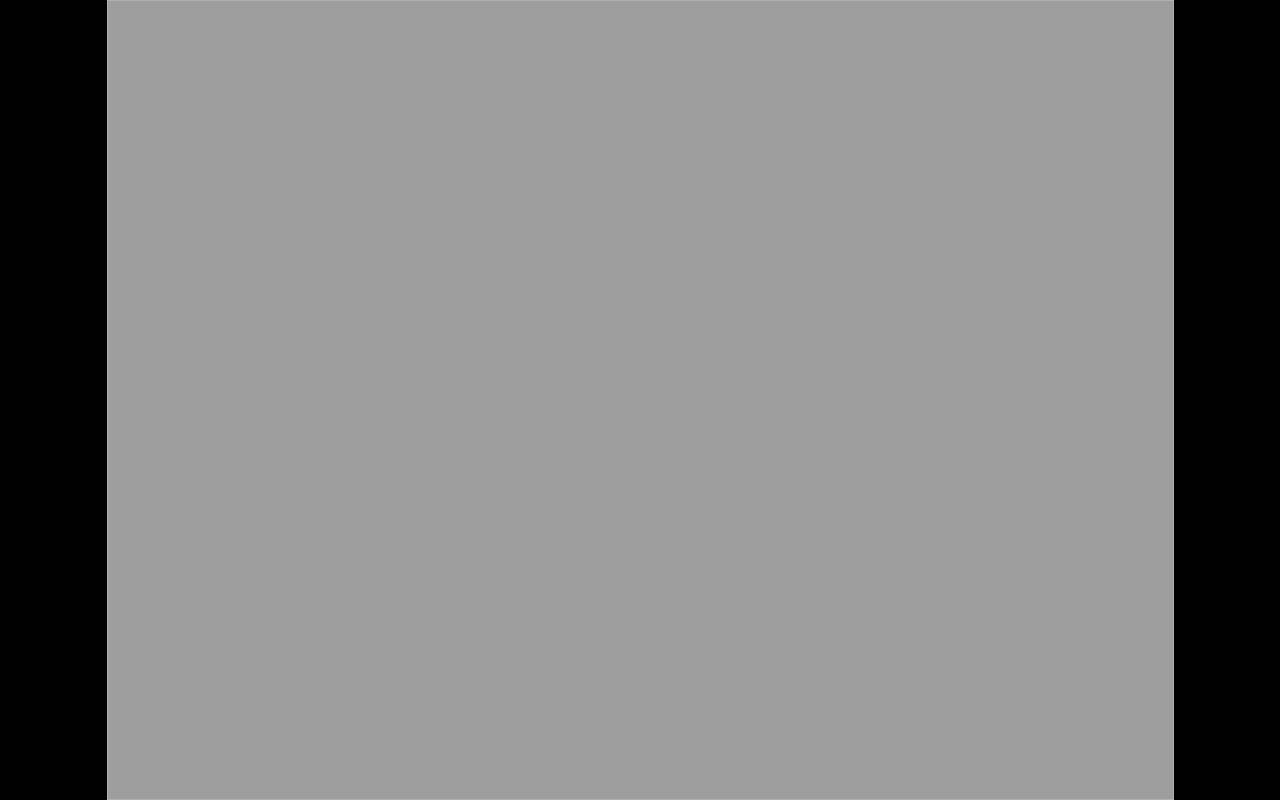
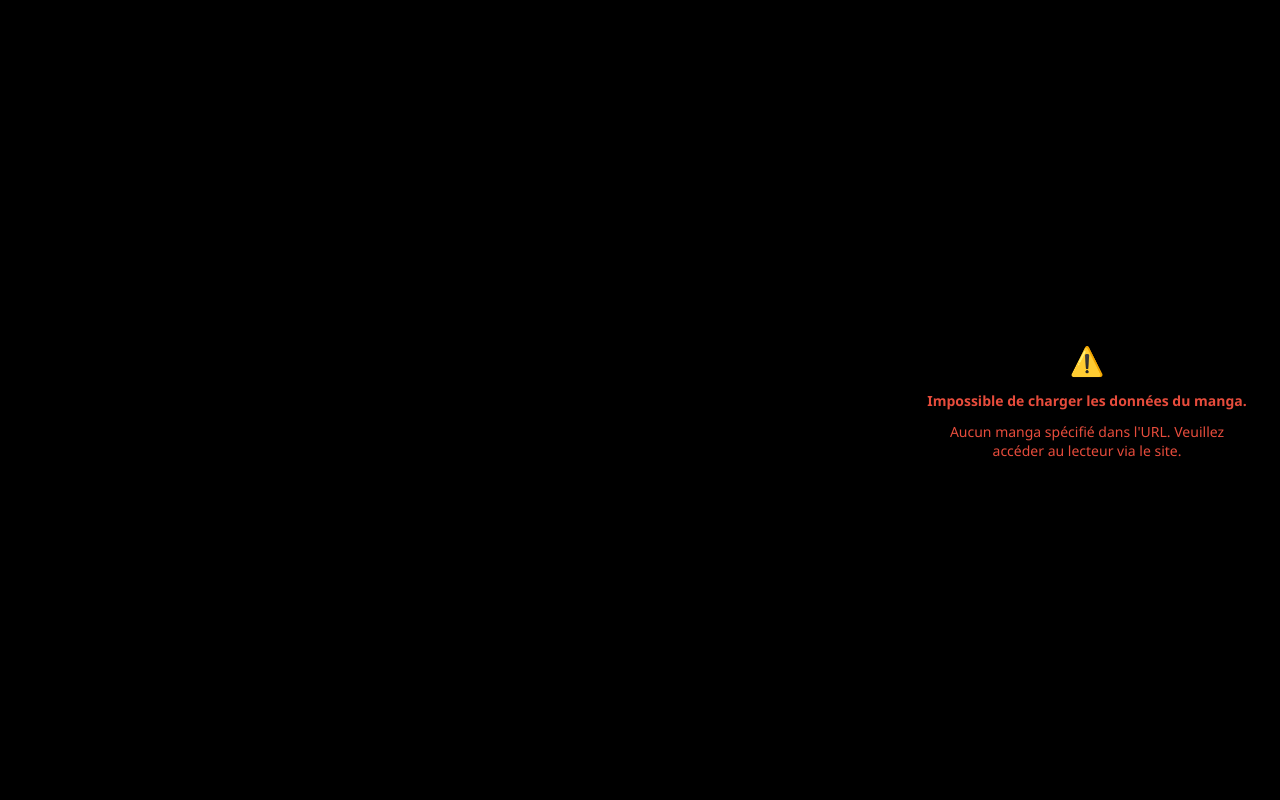
Before and after one commit to Pandora-Ze/quintalis-studio, a website: page static/lecteur-manga.html in a window 1280 px wide. Drawn offline with Linux system fonts and the light colour scheme; no server answers.

Commit message:
Essai maj lecteur

```diff
--- a/static/lecteur-manga.html
+++ b/static/lecteur-manga.html
@@ -797,7 +797,7 @@
         let scrollMode = false;
         let fitMode = 'contain';
         let sharpnessMode = localStorage.getItem('manga_sharpness') || 'hd';
-        let readingDirection = localStorage.getItem('manga_direction') || 'rtl'; // 'rtl' = Manga D ➔ G par défaut
+        let readingDirection = localStorage.getItem('manga_direction') || 'rtl';
         let isZoomed = false;
         let isTransitioning = false;
         let nextChapterPreloaded = null;
@@ -828,7 +828,7 @@
         const viewport = document.getElementById('viewport');
 
         const urlParams = new URLSearchParams(window.location.search);
-        const mangaId = urlParams.get('id') || 'default';
+        const mangaId = urlParams.get('id'); // Aucun défaut automatique
         const themeColor = '#' + (urlParams.get('color') || '3498db');
         document.documentElement.style.setProperty('--accent', themeColor);
 
@@ -840,36 +840,12 @@
         }
 
         const fallbackData = {
-        "default": {
-        "1": {
-        "title": "Le Dernier Festival",
-        "pages": Array.from({ length: 28 }, (_, i) =>
-        `https://cdn.jsdelivr.net/gh/Pandora-Ze/quintalis-manga-assets@main/kosmos-beta/ch-01/p${String(i + 1).padStart(2, '0')}.webp`
-        ).concat([
-        "https://cdn.jsdelivr.net/gh/Pandora-Ze/quintalis-manga-assets@main/kosmos-beta/Scantrad.webp"
-        ])
-        },
-        "2": {
-        "title": "CONQUÊTE ACCOMPLIE",
-        "pages": [
-        "https://cdn.jsdelivr.net/gh/Pandora-Ze/quintalis-manga-assets@main/kosmos-beta/Traduction.webp"
-        ]
-        }
-        },
         "kosmos-beta": {
         "1": {
-        "title": "Le Dernier Festival",
-        "pages": Array.from({ length: 28 }, (_, i) =>
-        `https://cdn.jsdelivr.net/gh/Pandora-Ze/quintalis-manga-assets@main/kosmos-beta/ch-01/p${String(i + 1).padStart(2, '0')}.webp`
-        ).concat([
-        "https://cdn.jsdelivr.net/gh/Pandora-Ze/quintalis-manga-assets@main/kosmos-beta/Scantrad.webp"
-        ])
-        },
-        "2": {
-        "title": "CONQUÊTE ACCOMPLIE",
-        "pages": [
-        "https://cdn.jsdelivr.net/gh/Pandora-Ze/quintalis-manga-assets@main/kosmos-beta/Traduction.webp"
-        ]
+        "title": "LE DERNIER FESTIVAL",
+        "pages": Array.from({ length: 15 }, (_, i) =>
+        `https://cdn.jsdelivr.net/gh/Pandora-Ze/quintalis-manga-assets@main/kosmos-beta/ch-01/${String(i + 1).padStart(2, '0')}.webp`
+        )
         }
         }
         };
@@ -899,11 +875,18 @@
         }
 
         function initializeReader(data) {
-        const activeId = data[mangaId] ? mangaId : (data['kosmos-beta'] ? 'kosmos-beta' : Object.keys(data)[0]);
-        mangaData = data[activeId];
-
-        const nameKey = activeId !== 'default' ? activeId : (mangaId !== 'default' ? mangaId : 'Kosmos Beta');
-        const autoTitle = (mangaData && mangaData.title) ? mangaData.title : nameKey.split(/[-_]/).map(w => w.charAt(0).toUpperCase() + w.slice(1)).join(' ');
+        if (!mangaId) {
+        showError("Aucun manga spécifié. Ouvrez ce lecteur depuis une page de projet.");
+        return;
+        }
+
+        if (!data[mangaId]) {
+        showError(`Le projet "${mangaId}" est introuvable dans la base de données.`);
+        return;
+        }
+
+        mangaData = data[mangaId];
+        const autoTitle = (mangaData && mangaData.title) ? mangaData.title : mangaId.split(/[-_]/).map(w => w.charAt(0).toUpperCase() + w.slice(1)).join(' ');
         mangaTitleDisplay.textContent = autoTitle;
         document.title = autoTitle + ' — Lecteur Quintalis';
 
@@ -911,7 +894,7 @@
         chapterKeys = sortChapterKeys(Object.keys(currentChapters));
 
         if (chapterKeys.length === 0) {
-        showError(`Aucun chapitre trouvé pour le projet "${activeId}".`);
+        showError(`Aucun chapitre trouvé pour le projet "${mangaId}".`);
         return;
         }
 
@@ -926,7 +909,7 @@
         if (urlCh && currentChapters[urlCh]) {
         startCh = urlCh;
         } else {
-        const savedProgress = localStorage.getItem('manga_progress_' + activeId);
+        const savedProgress = localStorage.getItem('manga_progress_' + mangaId);
         if (savedProgress) {
         try {
         const parsed = JSON.parse(savedProgress);
@@ -952,23 +935,27 @@
         window.location.href.startsWith('blob:');
 
         async function loadDataSource() {
+        if (!mangaId) {
+        showError("Aucun manga spécifié dans l'URL. Veuillez accéder au lecteur via le site.");
+        return;
+        }
+
         if (isBlobOrLocal) {
         initializeReader(fallbackData);
         return;
         }
 
+        const cacheBuster = '?t=' + Date.now();
         const candidateUrls = [
-        'manga-data.json',
-        '/manga-data.json',
-        '../manga-data.json',
-        'static/manga-data.json',
-        '/static/manga-data.json'
+        '/static/manga-data.json' + cacheBuster,
+        'manga-data.json' + cacheBuster,
+        '/manga-data.json' + cacheBuster
         ];
 
         let loadedData = null;
         for (const u of candidateUrls) {
         try {
-        const r = await fetch(u);
+        const r = await fetch(u, { cache: 'no-store' });
         if (r.ok) {
         loadedData = await r.json();
         break;
@@ -977,13 +964,9 @@
         }
 
         if (loadedData) {
-        if (!loadedData[mangaId] && !loadedData['default'] && !fallbackData[mangaId]) {
-        showError(`Projet "${mangaId}" introuvable dans manga-data.json.`);
-        return;
-        }
         initializeReader(loadedData);
         } else {
-        console.warn("manga-data.json inaccessible, repli sur fallbackData.");
+        console.warn("manga-data.json inaccessible en ligne, repli sur données internes.");
         initializeReader(fallbackData);
         }
         }
@@ -1085,19 +1068,16 @@
         document.getElementById('dir-rtl').classList.toggle('active', isRtl);
         document.getElementById('dir-ltr').classList.toggle('active', !isRtl);
 
-        // Inversion physique de la barre de progression
         if (isRtl) {
         progressBarBg.classList.add('rtl');
         } else {
         progressBarBg.classList.remove('rtl');
         }
 
-        // Adaptation des zones de clics latérales et infobulles
         const zoneLeft = document.getElementById('zone-prev');
         const zoneRight = document.getElementById('zone-next');
 
         if (isRtl) {
-        // En Manga (RTL) : on tourne vers la gauche pour AVANCER
         zoneLeft.title = "Page suivante (Gauche)";
         zoneRight.title = "Page précédente (Droite)";
         } else {
@@ -1214,6 +1194,7 @@
         };
         img.onerror = () => {
         loader.style.display = 'none';
+        console.error("Échec de chargement sur la page :", currentPages[currentPage]);
         };
         img.src = currentPages[currentPage];
 
@@ -1425,20 +1406,16 @@
         /* ══ ACTIONS DES ZONES DE CLIC GAUCHE / DROITE RELIÉES AU SENS DE LECTURE ══ */
         function handleLeftZoneClick() {
         if (readingDirection === 'rtl') {
-        // En sens Manga (RTL), cliquer à gauche fait AVANCER vers la page suivante
         nextPage();
         } else {
-        // En standard (LTR), cliquer à gauche fait RECULER vers la page précédente
         prevPage();
         }
         }
 
         function handleRightZoneClick() {
         if (readingDirection === 'rtl') {
-        // En sens Manga (RTL), cliquer à droite fait RECULER vers la page précédente
         prevPage();
         } else {
-        // En standard (LTR), cliquer à droite fait AVANCER vers la page suivante
         nextPage();
         }
         }
@@ -1482,10 +1459,9 @@
         let pct = (clientX - rect.left) / rect.width;
         pct = Math.max(0, Math.min(1, pct));
 
-        // En RTL, la page 1 commence tout à droite (pct = 1) et se termine tout à gauche (pct = 0)
         const effectivePct = (readingDirection === 'rtl') ? (1 - pct) : pct;
-
         const targetPage = Math.round(effectivePct * (currentPages.length - 1));
+
         if (targetPage !== currentPage) {
         currentPage = targetPage;
         if (!scrollMode) {
@@ -1709,7 +1685,6 @@
 
         const isRtl = readingDirection === 'rtl';
 
-        // Touches Droite / D : Page précédente en Manga (RTL), Page suivante en Standard (LTR)
         if (e.key === 'ArrowRight' || e.key === 'd' || e.key === 'D') {
         if (isRtl) {
         if (e.ctrlKey || e.metaKey) goToPrevChapter();
@@ -1720,7 +1695,6 @@
         }
         }
 
-        // Touches Gauche / A / Q : Page suivante en Manga (RTL), Page précédente en Standard (LTR)
         if (e.key === 'ArrowLeft' || e.key === 'a' || e.key === 'A' || e.key === 'q' || e.key === 'Q') {
         if (isRtl) {
         if (e.ctrlKey || e.metaKey) goToNextChapter();
```
